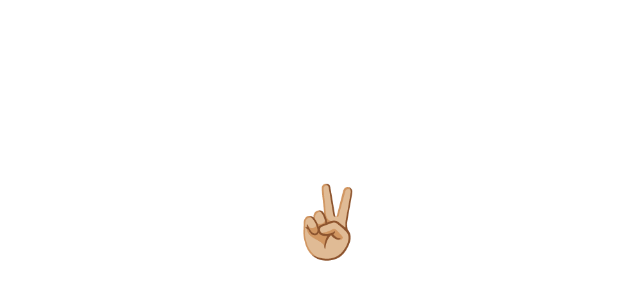
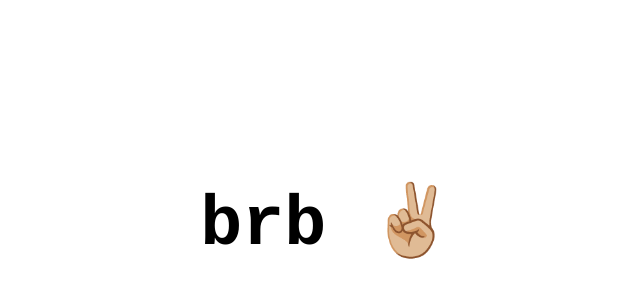
Before and after one commit to jamieguerrero/jamieguerrero, a Gatsby site: page / in a window 1280 px wide. Shown: the part 178-478 px from the top of the page, without its empty margins (312-952 px from the left). Built offline with nearby package versions, Linux system fonts and the light colour scheme; Gatsby itself is replaced by a stand-in of ours.

Commit message:
link styles

```diff
--- a/src/pages/index.js
+++ b/src/pages/index.js
@@ -11,6 +11,7 @@ const PageWrapper = styled.div`
   display: flex;
   justify-content: center;
   align-items: center;
+  font-family: "Courier New", Courier, monospace;
 `;
 
 const NavigationBar = styled.div``;
@@ -34,6 +35,7 @@ const MusicWrapper = styled.div``;
 const A = styled.a`
   text-decoration: none;
   font-size: 70px;
+  color: black;
 `;
 
 const IndexPage = () => {
@@ -88,7 +90,7 @@ const IndexPage = () => {
             <H2>What I'm Listening To</H2>
           </MusicWrapper> */}
           <H1>
-            <A href="https://github.com/jamieguerrero">✌🏼</A>
+            <A href="https://github.com/jamieguerrero">brb ✌🏼</A>
           </H1>
         </PageWrapper>
       </Grid>
```
